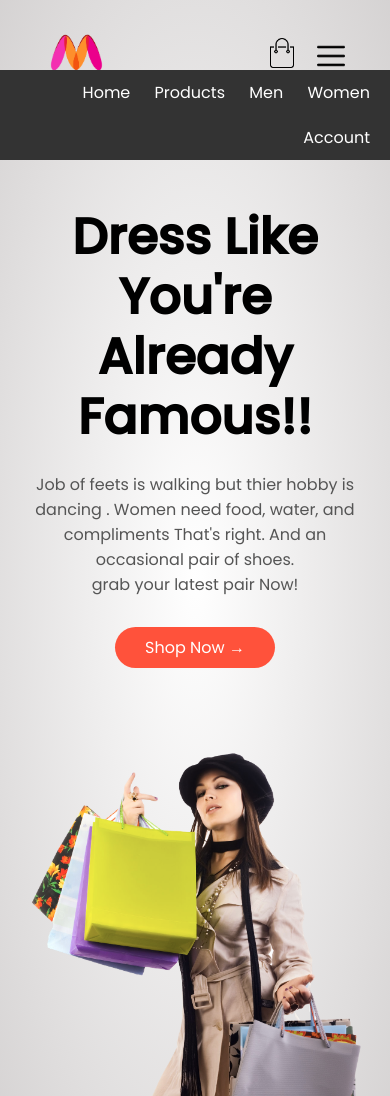
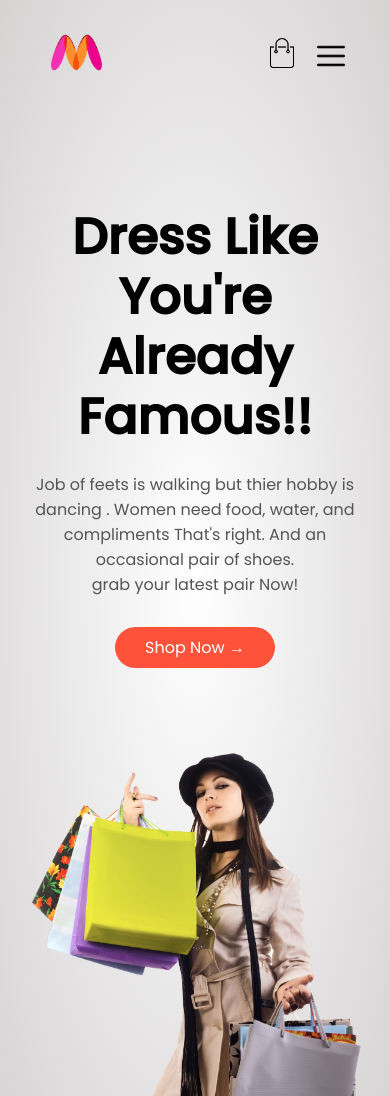
Before and after one commit to MrRakeshRaj/MrRakeshRaj.github.io, a plain HTML site: page index.html in a window 390 px wide. Shown: the top 1096 px of the page. Drawn offline with Linux system fonts and the light colour scheme.

Commit message:
make website responsive

```diff
--- a/ecommerceStyle.css
+++ b/ecommerceStyle.css
@@ -169,7 +169,7 @@ h4{
     display:none;
 }
 
-/*********************mediaquery for menu********************************/
+/* ********************mediaquery for menu*******************************/
 @media only screen and (max-width:800px){
 
     nav ul{
@@ -183,7 +183,7 @@ h4{
 
     }
 
-    nav li{
+    nav ul li{
         display:block;
         margin-right: 50px;
         margin-top: 10px;
@@ -196,6 +196,7 @@ h4{
     }
 
     .menu-icon{
+
         display:block;
         cursor:pointer;
     }
--- a/index.html
+++ b/index.html
@@ -355,7 +355,7 @@
 
     <!--------------------------------JS for Toggle Menu-------------------------------------->
     <script>
-        var MenuItems = document.getElementById("MenuItem");
+        var MenuItems = document.getElementById("MenuItems");
 
         MenuItems.style.maxHeight = "0px";
 
@@ -368,9 +368,6 @@
             }
         }
 
-
-
-
     </script>
 
 
```
